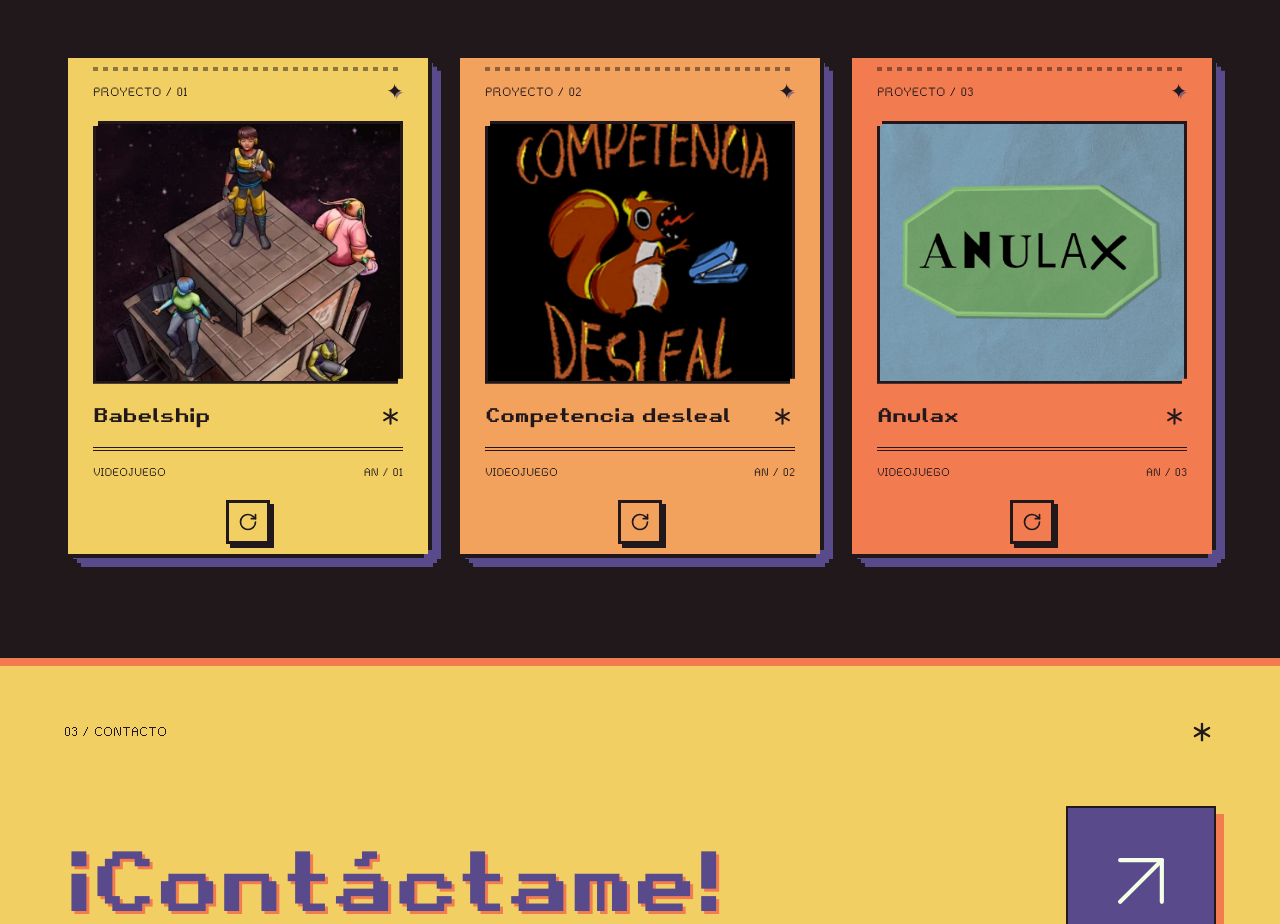
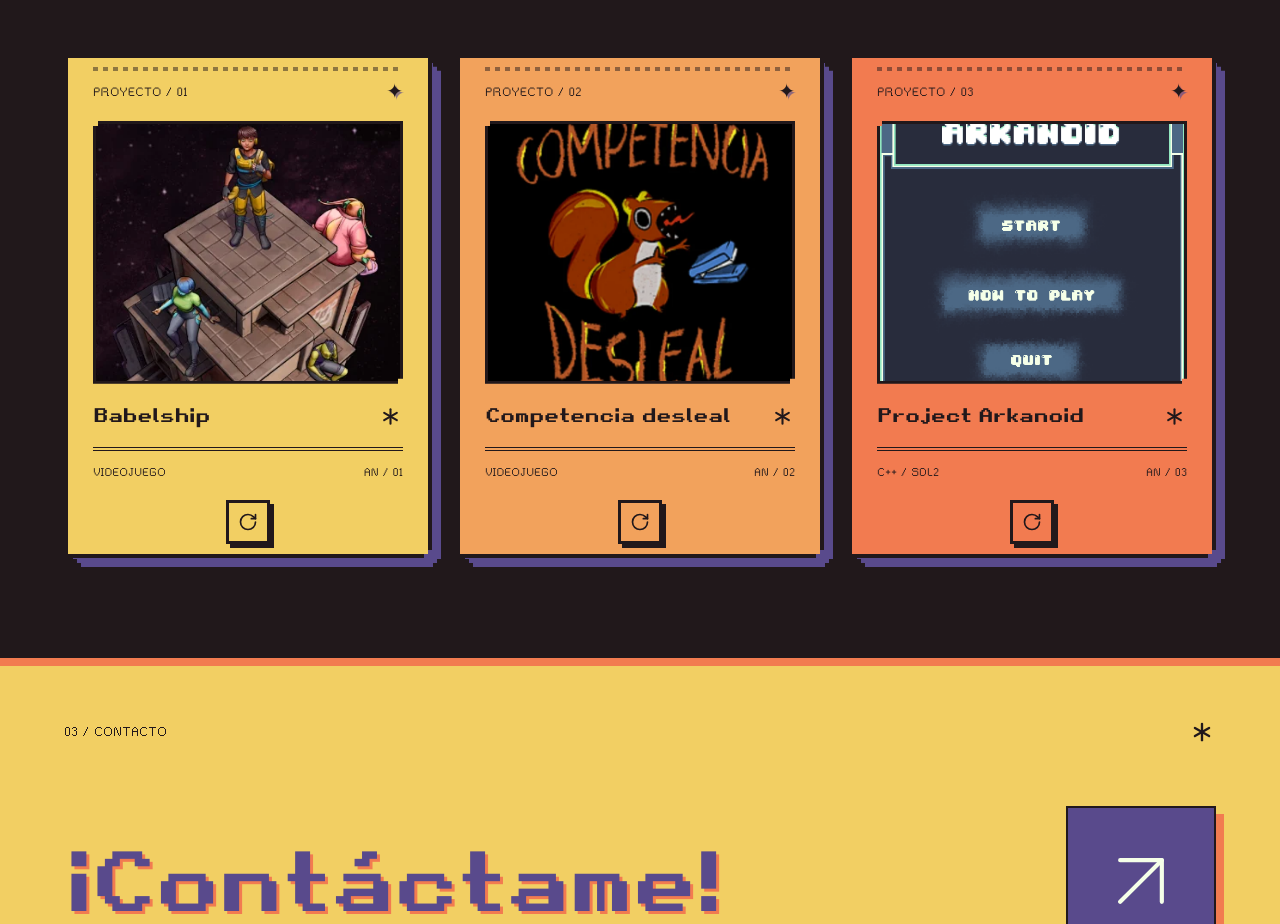
Before and after one commit to Dracoangie/dracoangie.github.io, an Astro site: page / in a window 1280 px wide. Shown: the part 2920-3844 px from the top of the page. Built offline with nearby package versions, Linux system fonts and the light colour scheme; Astro itself is replaced by a stand-in of ours.

Commit message:
feat: replace Anulax with Project Arkanoid
Add the official Project Arkanoid screenshot, describe the C++ and SDL2 implementation in both languages, link to its GitHub repository, and remove the obsolete Anulax card asset.

```diff
--- a/src/components/ProjectCard.astro
+++ b/src/components/ProjectCard.astro
@@ -5,6 +5,7 @@ import { content, type Lang } from "../data/i18n";
 interface Props { project: Project; index: number; lang: Lang; }
 const { project, index, lang } = Astro.props;
 const { ui } = content[lang];
+const linkLabel = project.url.includes("github.com") ? ui.viewRepository : ui.viewProject;
 ---
 <article class:list={["project-card", `card-${project.color}`]} data-project-card data-title={project.title} data-reveal>
   <button class="flip-control icon-button" type="button" aria-label={`${ui.showDetails} ${project.title}`} aria-expanded="false" aria-controls={`details-${project.id}`} title={`${ui.showDetails} ${project.title}`} hidden>
@@ -26,7 +27,7 @@ const { ui } = content[lang];
         <p class="card-subtitle">{project.subtitle}</p>
         <p>{project.description}</p>
       </div>
-      <a class="text-link" href={project.url} target="_blank" rel="noopener noreferrer">{ui.viewProject} <ArrowUpRight size={20} /></a>
+      <a class="text-link" href={project.url} target="_blank" rel="noopener noreferrer">{linkLabel} <ArrowUpRight size={20} /></a>
     </div>
   </div>
 </article>
--- a/src/data/i18n.ts
+++ b/src/data/i18n.ts
@@ -11,7 +11,7 @@ export const content = {
       skip: "Saltar al contenido", home: "Ángela Navarro, inicio", nav: "Navegación principal", aboutNav: "Sobre mí", projectsNav: "Proyectos", contactNav: "Contacto", pixel: "Modo pixel", openMenu: "Abrir menú", closeMenu: "Cerrar menú",
       heroLabel: "GAME DEVELOPER / TECHNICAL ART", scroll: "Descubrir más sobre mí",
       aboutKicker: "01 / DETRÁS DE LA PANTALLA", aboutHeadingStart: "Sobre", aboutHeadingAccent: "mí.", portraitCaption: "ÁNGELA NAVARRO", portraitRole: "PROGRAMACIÓN + ARTE", aboutLeadFirst: "Desarrollo gameplay.", aboutLeadSecond: "Me interesa el arte técnico.", skillsLabel: "Tecnologías y especialidades", experience: "Experiencia", education: "Formación",
-      projectsKicker: "02 / PROYECTOS", projectsHeading: "Mis proyectos", project: "PROYECTO", details: "EN DETALLE", category: "VIDEOJUEGO", viewProject: "Ver en itch.io", showDetails: "Ver detalles de", showFront: "Ver portada de",
+      projectsKicker: "02 / PROYECTOS", projectsHeading: "Mis proyectos", project: "PROYECTO", details: "EN DETALLE", category: "VIDEOJUEGO", viewProject: "Ver en itch.io", viewRepository: "Ver repositorio", showDetails: "Ver detalles de", showFront: "Ver portada de",
       contactKicker: "03 / CONTACTO", contactHeading: "¡Contáctame!", write: "Escribir a Ángela", contactIntro: "Puedes escribirme por correo o por LinkedIn.", copyEmail: "Copiar dirección de correo", copied: "Correo copiado.", copyFailed: "No se pudo copiar. Puedes usar el enlace de correo.", contactFooter: "DESARROLLO DE VIDEOJUEGOS / TECHNICAL ART", backTop: "Volver al inicio",
     },
   },
@@ -42,7 +42,7 @@ export const content = {
       ...({
         babelship: { alt: "Characters and platforms from Babelship", description: "You can find the game, credits and more about Babelship: Tales from the Black Hole Suburb on itch.io." },
         competencia: { subtitle: "Video game project", alt: "Artwork for the game Competencia desleal", description: "You can see Competencia desleal and its credits on itch.io." },
-        anulax: { subtitle: "Video game project", alt: "Cover art for the game Anulax", description: "You can see Anulax, check the credits and play the game on itch.io." },
+        arkanoid: { subtitle: "Arkanoid developed in C++ and SDL2", alt: "Main menu of Project Arkanoid", description: "A classic Arkanoid implementation developed in C++ with SDL2, object-oriented architecture, scene management and data-driven levels." },
       }[project.id] ?? {}),
     })),
     ui: {
@@ -50,7 +50,7 @@ export const content = {
       skip: "Skip to content", home: "Ángela Navarro, home", nav: "Main navigation", aboutNav: "About", projectsNav: "Projects", contactNav: "Contact", pixel: "Pixel mode", openMenu: "Open menu", closeMenu: "Close menu",
       heroLabel: "GAME DEVELOPER / TECHNICAL ART", scroll: "Learn more about me",
       aboutKicker: "01 / BEHIND THE SCREEN", aboutHeadingStart: "About", aboutHeadingAccent: "me.", portraitCaption: "ÁNGELA NAVARRO", portraitRole: "PROGRAMMING + ART", aboutLeadFirst: "I develop gameplay.", aboutLeadSecond: "I'm interested in Technical Art.", skillsLabel: "Skills and technologies", experience: "Experience", education: "Education",
-      projectsKicker: "02 / PROJECTS", projectsHeading: "My projects", project: "PROJECT", details: "DETAILS", category: "VIDEO GAME", viewProject: "View on itch.io", showDetails: "View details of", showFront: "View front of",
+      projectsKicker: "02 / PROJECTS", projectsHeading: "My projects", project: "PROJECT", details: "DETAILS", category: "VIDEO GAME", viewProject: "View on itch.io", viewRepository: "View repository", showDetails: "View details of", showFront: "View front of",
       contactKicker: "03 / CONTACT", contactHeading: "Contact me!", write: "Email Ángela", contactIntro: "You can email me or contact me on LinkedIn.", copyEmail: "Copy email address", copied: "Email copied.", copyFailed: "Couldn't copy the email. You can use the email link instead.", contactFooter: "GAME DEVELOPMENT / TECHNICAL ART", backTop: "Back to top",
     },
   },
--- a/src/data/portfolio.ts
+++ b/src/data/portfolio.ts
@@ -62,13 +62,14 @@ export const projects: Project[] = [
     color: "orange",
   },
   {
-    id: "anulax",
-    title: "Anulax",
-    subtitle: "Proyecto de videojuego",
-    image: "images/anulax.webp",
-    alt: "Portada del videojuego Anulax",
-    description: "Puedes ver Anulax, consultar sus créditos y probar el juego en itch.io.",
-    url: "https://mario-gallego-cano.itch.io/anulax",
+    id: "arkanoid",
+    title: "Project Arkanoid",
+    subtitle: "Arkanoid desarrollado en C++ y SDL2",
+    category: "C++ / SDL2",
+    image: "images/project-arkanoid.png",
+    alt: "Menú principal de Project Arkanoid",
+    description: "Una implementación clásica de Arkanoid desarrollada en C++ con SDL2, arquitectura orientada a objetos, gestión de escenas y niveles definidos mediante datos.",
+    url: "https://github.com/Dracoangie/ProjectArkanoid",
     color: "coral",
   },
 ];
```
Also changed, not shown: public/images/anulax.webp (deleted), public/images/project-arkanoid.png (added).
